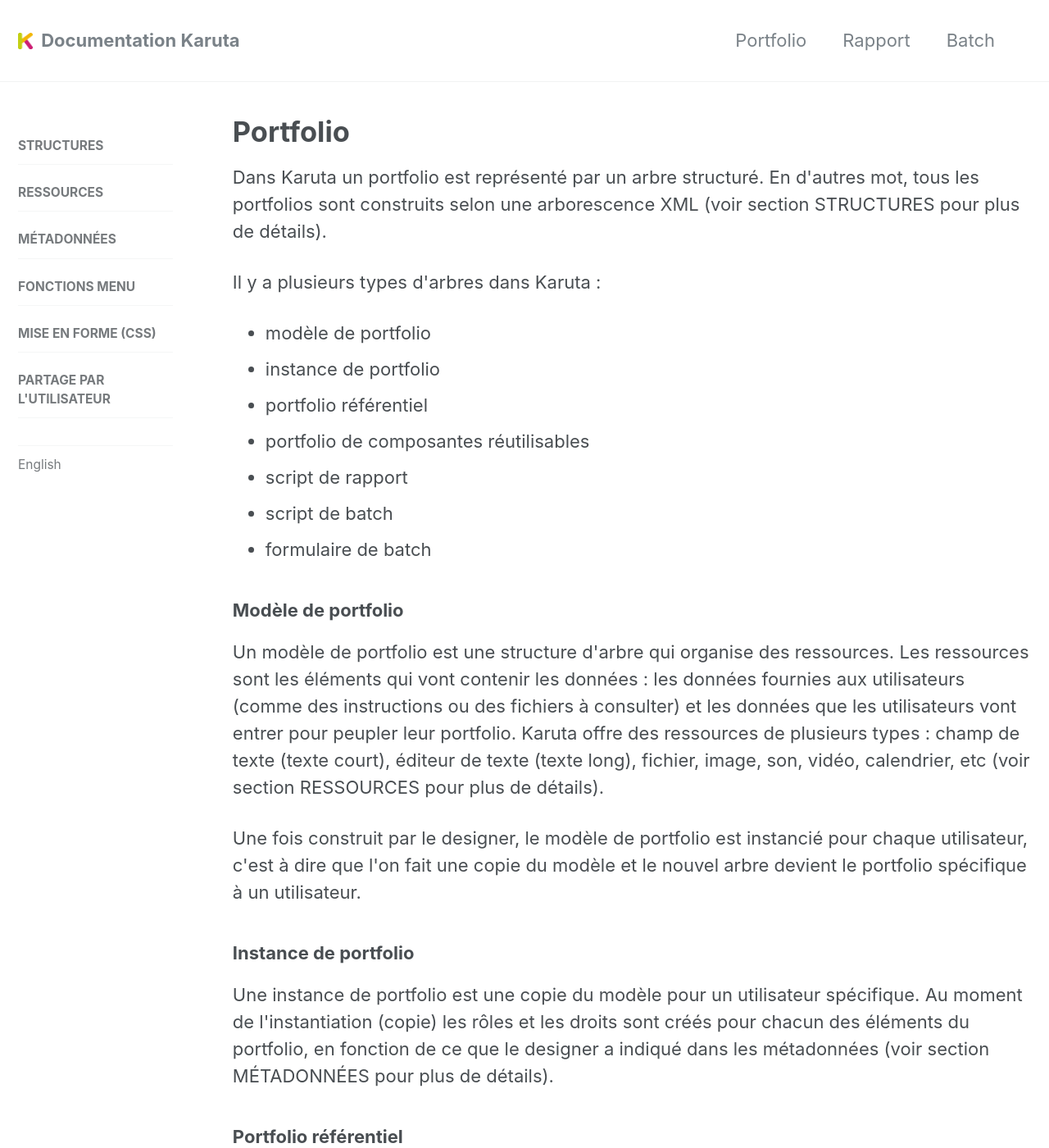
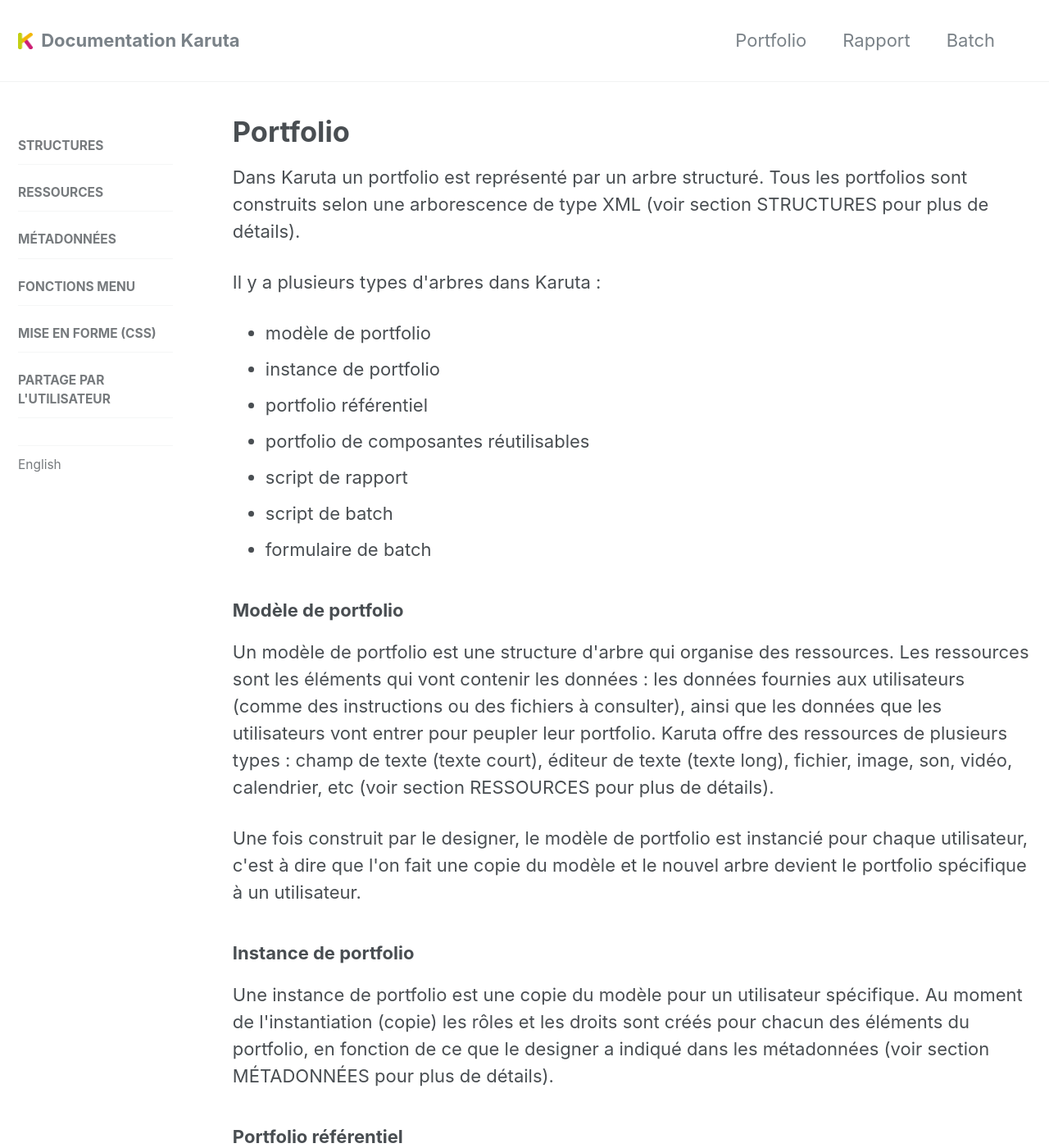
Before and after one commit to karutaproject/karuta-frontend-documentation, a Jekyll site: the page built from _pages/portfolio_fr.html, in a window 1280 px wide and 1400 px high. Shown: the whole window at 82% size. Built offline with Jekyll 4.4.1, drawn with Linux system fonts in a browser that asks for light colours.

Commit message:
corrections

```diff
--- a/_pages/documentation_fr.html
+++ b/_pages/documentation_fr.html
@@ -53,7 +53,7 @@
 	<b>Les partages et les rôles utilisateurs</b><br>
 	Au moment du partage d'une instance de portfolio avec un utilisateur, cet utilisateur est associé au
 	portfolio dans un 'rôle' spécifique (par exemple, le rôle étudiant ou professeur). C'est le designer
-	du portfolio qui choisi les noms de rôles. Pour chaque portfolio, Karuta créé un groupe d'utilisateurs
+	du portfolio qui choisi les noms des rôles. Pour chaque portfolio, Karuta créé un groupe d'utilisateurs
 	pour chaque rôle rencontré dans le portfolio. Ensuite, pour associer un rôle à un utilisateur,
 	Karuta place cet utilisateur dans le groupe du rôle correspondant.
 </p>
--- a/_pages/portfolio_fr.html
+++ b/_pages/portfolio_fr.html
@@ -7,8 +7,8 @@
 ---
 
 <p>
-	Dans Karuta un portfolio est représenté par un arbre structuré. En d'autres mot, tous les portfolios sont construits
-	selon une arborescence XML (voir section STRUCTURES pour plus de détails).
+	Dans Karuta un portfolio est représenté par un arbre structuré. Tous les portfolios sont construits
+	selon une arborescence de type XML (voir section STRUCTURES pour plus de détails).
 </p>
 <p> Il y a plusieurs types d'arbres dans Karuta&nbsp;:</p>
 <ul>
@@ -24,10 +24,10 @@
 <p>
 	Un modèle de portfolio est une structure d'arbre qui organise des ressources. Les ressources sont
 	les éléments qui vont contenir les données&nbsp;: les données fournies aux utilisateurs (comme des
-	instructions ou des fichiers à consulter) et les données que les utilisateurs vont entrer pour peupler
-	leur portfolio. Karuta offre des ressources de plusieurs types&nbsp;: champ de texte (texte court),
-	éditeur de texte (texte long), fichier, image, son, vidéo, calendrier, etc (voir section RESSOURCES
-	pour plus de détails).
+	instructions ou des fichiers à consulter), ainsi que les données que les utilisateurs vont entrer
+	pour peupler leur portfolio. Karuta offre des ressources de plusieurs types&nbsp;: champ de texte
+	(texte court), éditeur de texte (texte long), fichier, image, son, vidéo, calendrier, etc (voir
+	section RESSOURCES pour plus de détails).
 </p>
 <p>
 	Une fois construit par le designer, le modèle de portfolio est instancié pour chaque utilisateur,
```
